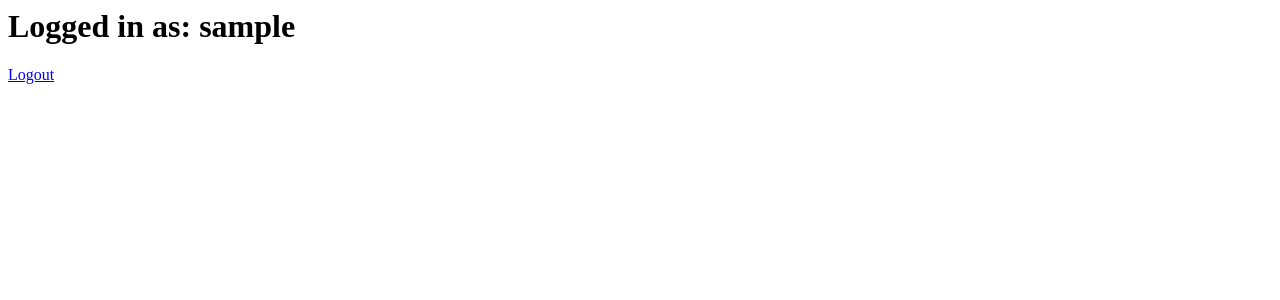
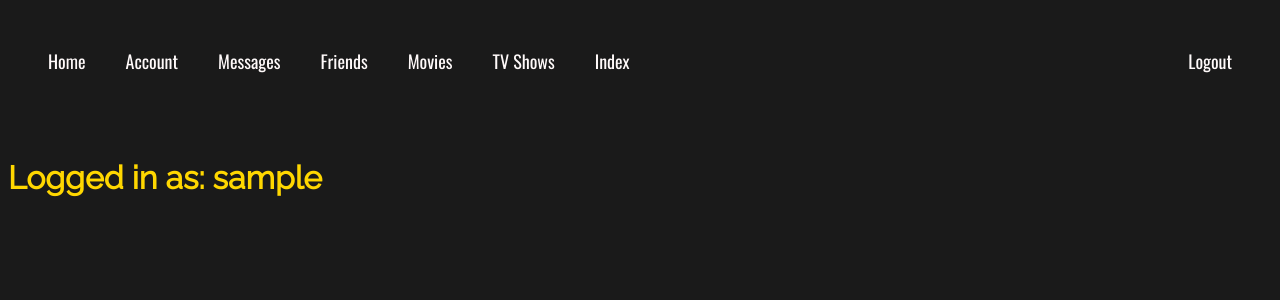
Before and after one commit to GavinMK/GECKZ-AMELA, a Django app: page /streaming/ in a window 1280 px wide. Shown: the top 300 px of the page. Run offline with Django 3.2, Linux system fonts and the light colour scheme; the visitor is signed in with stand-in values (Sample User, id 1); data that the repository does not hold is empty.

Commit message:
just cuz i was bored... so i made index butter... will work on finding a way to make nav bar stable without copy paste

```diff
--- a/app_site/streaming/static/streaming/style-homepage.css
+++ b/app_site/streaming/static/streaming/style-homepage.css
@@ -25,9 +25,21 @@ body{
 .homepage-style header{
     font-size: 30px;
     font-weight: bolder;
+    color: #ffd700;
+    font-family: Raleway;
+    padding: 15px 50px;
+}
+
+.homepage-style p{
+    font-size: 15px;
     color: #fffafa;
     font-family: Raleway;
-    padding: 15px 50px;
+}
+
+.homepage-style h1{
+    font-size: 20x;
+    color: #ffd700;
+    font-family: Raleway;
 }
 
 .homepage-style a:active{
--- a/app_site/streaming/templates/streaming/homepage.html
+++ b/app_site/streaming/templates/streaming/homepage.html
@@ -10,14 +10,14 @@
 <div class="homepage-style">
 
 <nav class="bar">
-    <a href="../homepage" style="float: left;">Home</a>
+    <a href="/streaming/homepage" style="float: left;">Home</a>
     <a href="#" style="float: left;">Account</a>
     <a href="#" style="float: left;">Messages</a>
     <a href="#" style="float: left;">Friends</a>
     <a href="#" style="float: left;">Movies</a>
     <a href="#" style="float: left;">TV Shows</a>
-    <a href="../" style="float: left;">Index</a>
-    <a href="../logout/" style="float: right;">Logout</a>
+    <a href="/streaming/" style="float: left;">Index</a>
+    <a href="/streaming/logout/" style="float: right;">Logout</a>
 </nav>
 <br><br><br><br><br>
 <header>Welcome, {{ user }}.</header>
--- a/app_site/streaming/templates/streaming/index.html
+++ b/app_site/streaming/templates/streaming/index.html
@@ -1,3 +1,26 @@
+<!DOCTYPE html>
+{% load static %}
+
+<link rel="stylesheet" type="text/css" href="{% static 'streaming/style-homepage.css' %}">
+<link rel="stylesheet" type="text/css" href="//fonts.googleapis.com/css?family=Raleway"/>
+<link rel="stylesheet" type="text/css" href="//fonts.googleapis.com/css?family=Oswald" />
+<meta name="viewport" content="width=device-width, initial-scale=1">
+
+<body>
+<div class="homepage-style">
+
+<nav class="bar">
+    <a href="/streaming/homepage" style="float: left;">Home</a>
+    <a href="#" style="float: left;">Account</a>
+    <a href="#" style="float: left;">Messages</a>
+    <a href="#" style="float: left;">Friends</a>
+    <a href="#" style="float: left;">Movies</a>
+    <a href="#" style="float: left;">TV Shows</a>
+    <a href="/streaming/" style="float: left;">Index</a>
+    <a href="/streaming/logout/" style="float: right;">Logout</a>
+</nav>
+<br><br><br><br><br>
+<h1>Logged in as: {{ user }}</h1>
 {% for entry in objects %}
         <p> {{ entry }}</p>
 {%  endfor  %}
@@ -13,5 +36,3 @@
 {% for entry in pokemon %}
   <img src="{{ entry.file_location }}" alt="Oops"/>
 {% endfor %}
-<h1>Logged in as: {{ user }}</h1>
-<a href="logout/">Logout</a>
```
